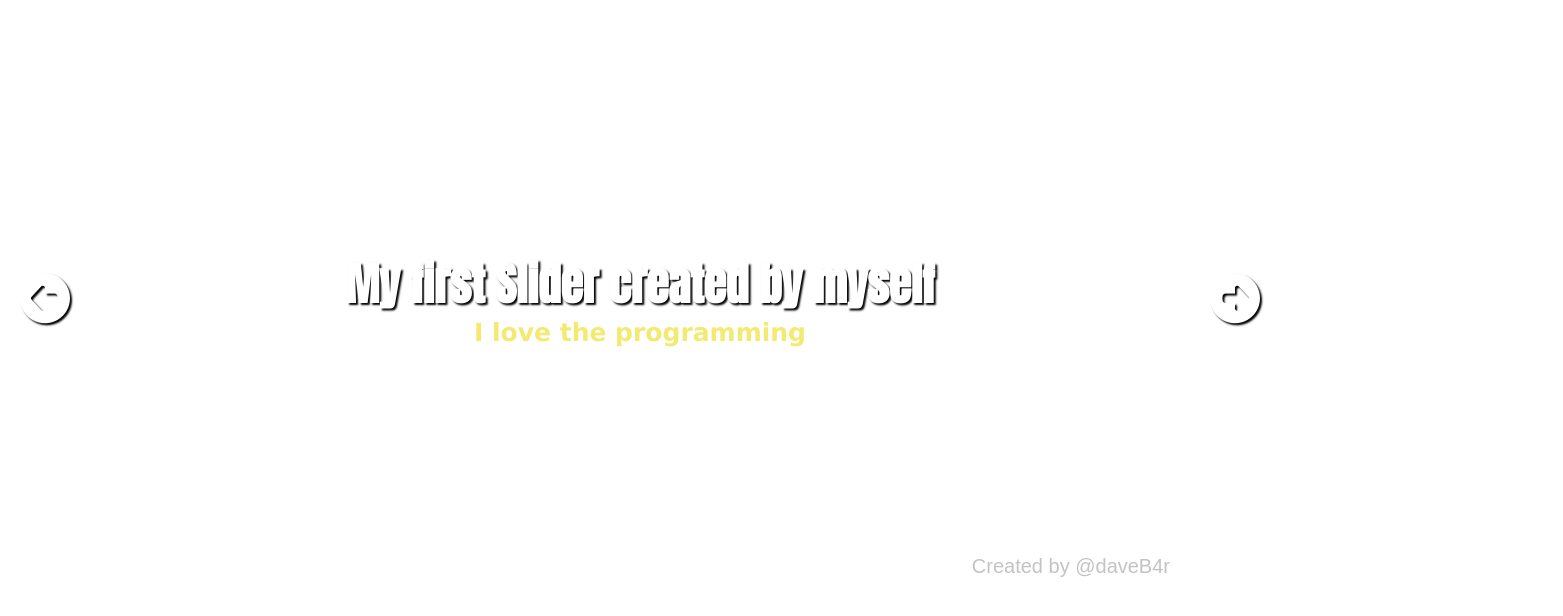
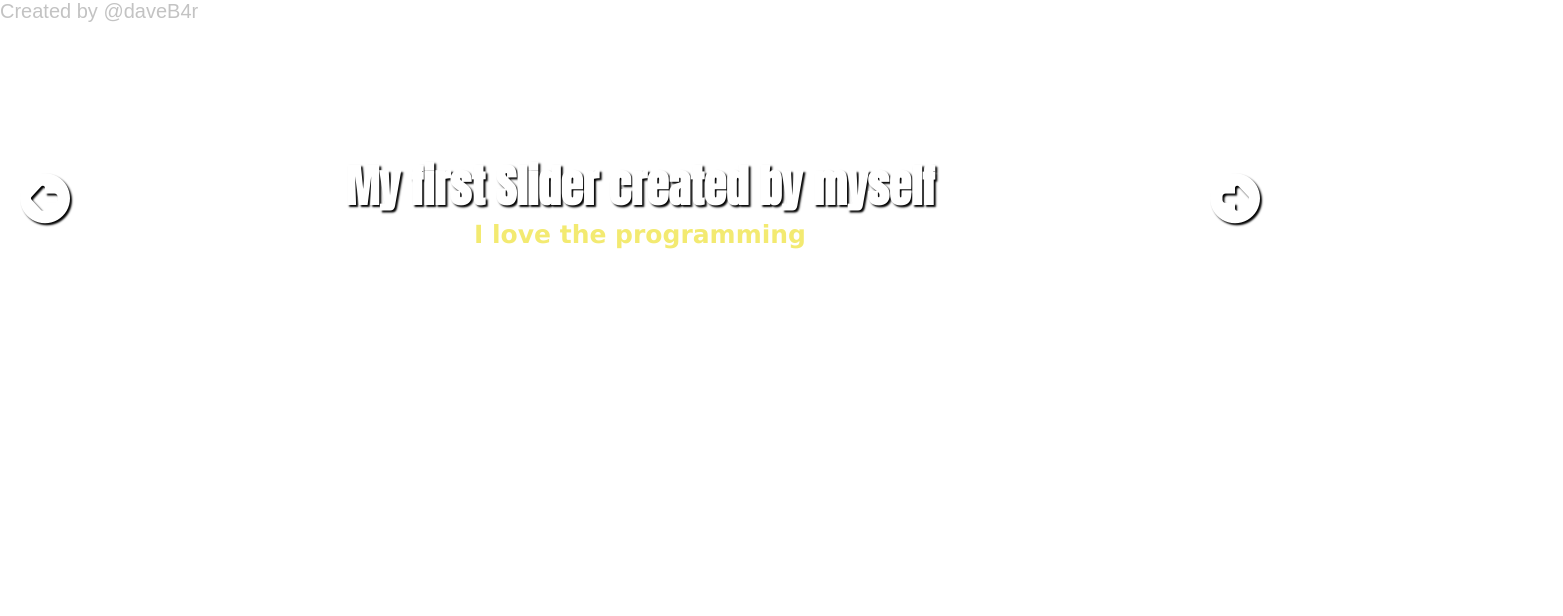
Before and after one commit to DaveB4r/slider, a plain HTML site: page index.html in a window 1280 px wide. Shown: the whole page, 1563 px wide, since content can reach past the window. Drawn offline with Linux system fonts and the light colour scheme.

Commit message:
added flexBox styles

```diff
--- a/index.html
+++ b/index.html
@@ -16,14 +16,15 @@
   <title>My first web slider</title>
 </head>
 <body>
+<div class="container">
   <div class="slider" id="slider">
     <header class="slider-header">
       <div class="play">
         <i id="play-icon"></i>
       </div>
-      <h1>My first Slider created by myself</h1>
     </header>
     <div class="slider-body">
+      <h1>My first Slider created by myself</h1>
       <h3>I love the programming</h3>
     </div>
     <div class="slider-footer">
@@ -38,6 +39,7 @@
       <i id="right-control" class="fa-solid fa-circle-right"></i>
     </div>
   </div>
+</div>
 <script src="app.js"></script>
 </body>
 </html>
--- a/styles.css
+++ b/styles.css
@@ -1,46 +1,59 @@
 *{
-  box-sizing: border-box;
   padding: 0;
   margin: 0;
+  box-sizing: border-box;
 }
 body{
   margin: 0;
   padding: 0;
+}
+.container{
+  width: 100%;
+  height: 50vh;
   display: flex;
-  justify-content: center;
-  align-items: center;
 }
 .slider{
   width: 100%;
-  min-width: 1500px;
-  height: 600px;
+  max-width: 100%;
+  height: 100%;
   background-image: url('./images/3.jpg');
   background-size: cover;
-  background-position: 0%;
+  background-position: 30%;
   background-repeat: no-repeat;
   transition: all ease-in-out 3s;
+  display: flex;
+  flex-wrap: wrap;
 }
+
 .slider-header{
-  text-align: center;
-  justify-self: center;
-  align-self: center;
-  margin-top: 250px;
+  position: absolute;
+  width: 98vw;
+  display: flex;
+  justify-content: flex-end;
+}
+.play{
+  display: flex;
+  justify-content: flex-end;
 }
 .play i{
   color: #fff;
   font-size: 25px;
   position: absolute;
-  float: right;
-  margin: -229px 0px 0px 904px;
 }
-.slider-header h1{
+.slider-body{
+  display: flex;
+  flex-direction: column;
+  justify-content: center;
+  align-items: center;
+  width: 100vw;
+  height: 100%;
+}
+.slider-body h1{
+  text-align: center;
   font-size: 45px;
   font-family: 'Anton', sans-serif;
   color: #fff;
   text-shadow: 2px 2px 2px #000;
-}
-.slider-body{
-  text-align: center;
 }
 .slider-body h3{
    font-size: 25px;
@@ -48,21 +61,23 @@ body{
   font-family: 'Lucida Sans', 'Lucida Sans Regular', 'Lucida Grande', 'Lucida Sans Unicode', Geneva, Verdana, sans-serif;
 }
 .slider-footer{
+  position: absolute;
+  display: flex;
    font-size: 20px;
   color: #c3c3c3;
   font-family: Arial, Helvetica, sans-serif;
-  text-align: right;
-  margin-top: 208px;
-  position: absolute;
-  width: 100%;
+  justify-content: flex-end;
+  align-items: flex-end;
 }
 .controls{
    font-size: 50px;
+   height: 50vh;
   color: #fff;
   position: absolute;
   width: 100%;
   display: flex;
   justify-content: space-between;
+  align-items: center;
 }
 #right-control{
    text-shadow: 2px 2px 2px #000;
```
Lines whose indentation alone changed are shown as unchanged.
